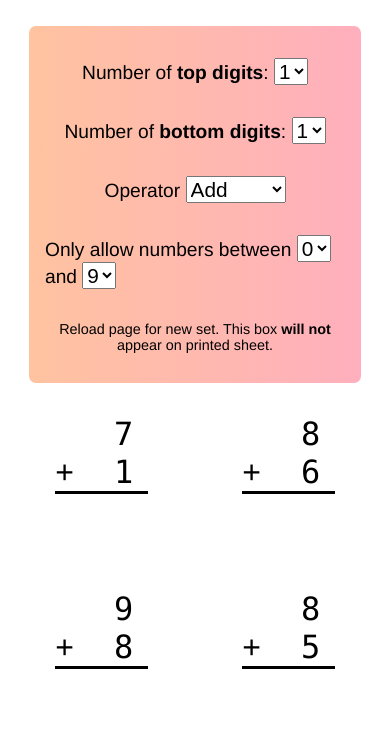
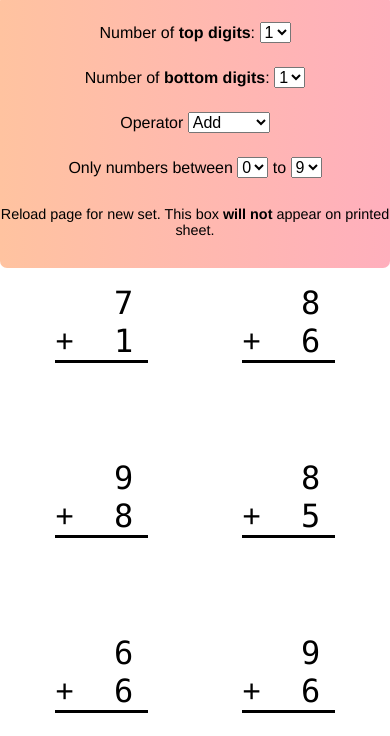
Before and after one commit to bobagit/simple-math-worksheet-generator, a plain HTML site: page index.html in a window 390 px wide. Shown: the part 108-844 px from the top of the page. Drawn offline with Linux system fonts and the light colour scheme.

Commit message:
CSS fixes for mobile

```diff
--- a/index.html
+++ b/index.html
@@ -51,7 +51,7 @@
     </div>
 
     <div class="options">
-      <label for="rangeTop">Only allow numbers between </label>
+      <label for="rangeTop">Only numbers between </label>
       <select name="range-top-min" class="range-top-min">
         <option value="0">0</option>
         <option value="1">1</option>
@@ -64,7 +64,7 @@
         <option value="8">8</option>
         <option value="9">9</option>
       </select>
-      <label for="rangeMin"> and </label>
+      <label for="rangeMin"> to </label>
       <select name="range-top-max" class="range-top-max">
         <option value="0">0</option>
         <option value="1">1</option>
--- a/styles/style.sass
+++ b/styles/style.sass
@@ -4,7 +4,7 @@ body
   margin: 0
 
 header
-  margin: 0 0 2rem
+  margin: 0 0 0rem
   padding: 0
   h1
     text-align: center
@@ -65,6 +65,10 @@ form
         letter-spacing: 0.9rem
     .answer
       border-top: 4px solid black
+#customize
+  padding: 1rem 0
+  margin: 0 0 0rem
+
 footer
   position: none
   padding: 7rem 2rem 1rem
@@ -80,19 +84,21 @@ footer
     flex-direction: column
     align-items: center
     justify-content: center
-    width: 70%
-    min-width: 300px
+    width: 100%
+    min-width: 375px
     margin: 1rem auto
     padding: 1rem
-    font-size: 1.2rem
+    font-size: 1rem
     select
-      font-size: 1.3rem
+      font-size: 1rem
     .options
-      margin: 1rem auto
+      margin: 0.75rem auto
+      text-align: center
     .disclaimer
       margin-top: 1rem
       font-size: 0.9rem
       text-align: center
+
   #card-container
     display: grid
     grid-template-columns: auto auto
```
Also changed, not shown: styles/style.css, 1 other file.
